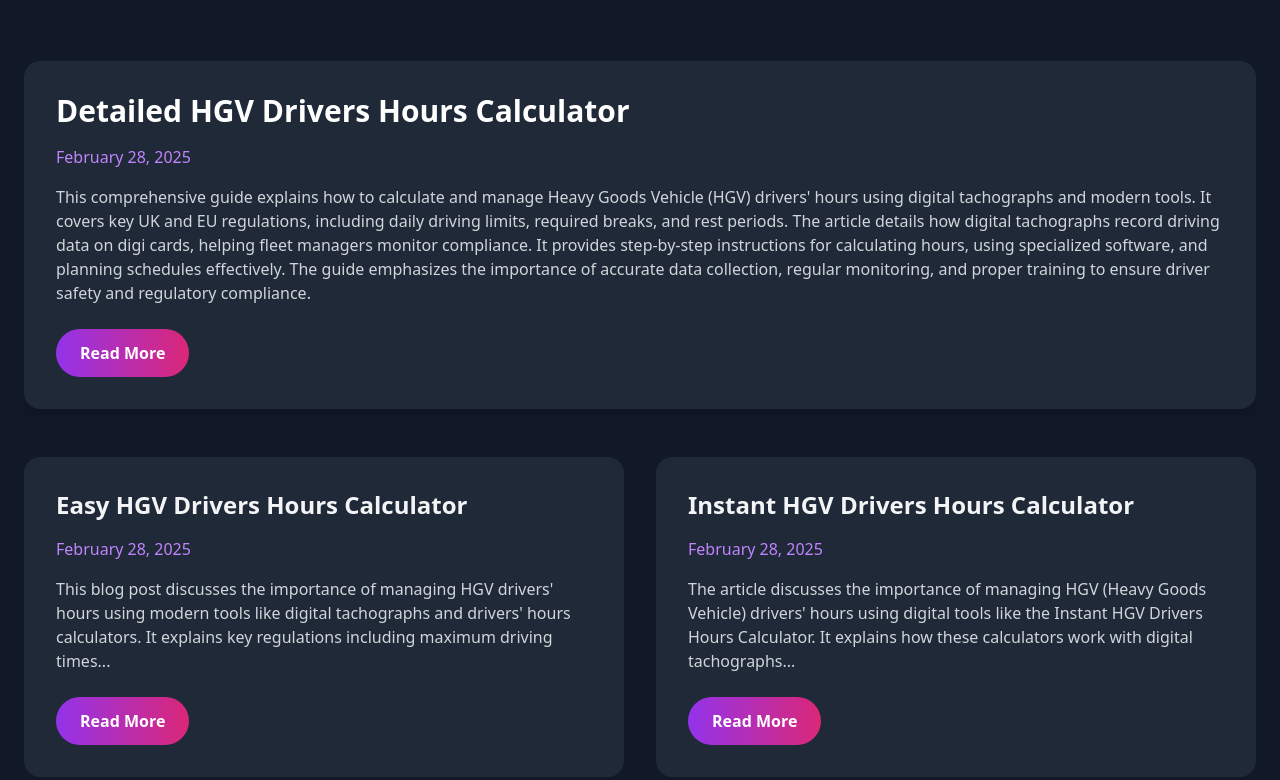
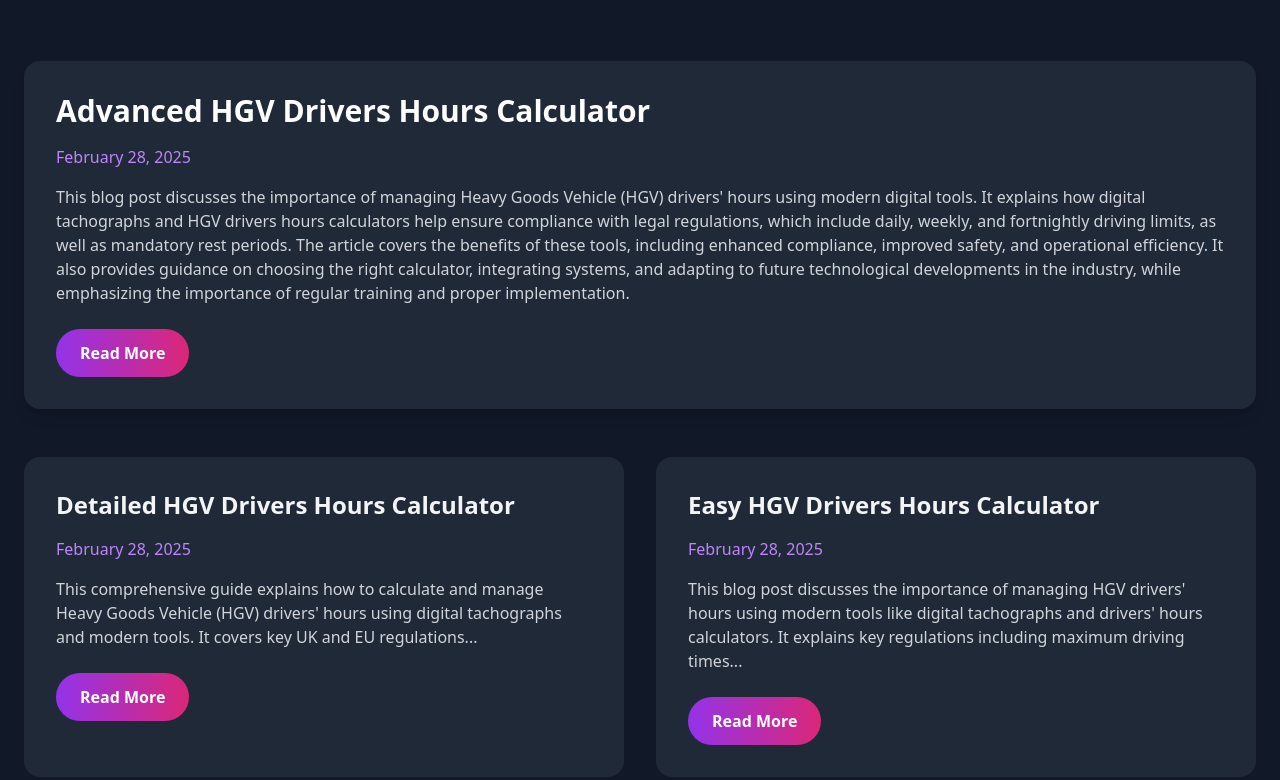
Before and after one commit to windwardboy/the-ultimate-hgv-drivers--hours-calculator-2025-02-28-0sopu, a plain HTML site: page blog.html in a window 1280 px wide. Shown: the part 387-1167 px from the top of the page. Drawn offline with nearby package versions, Linux system fonts and the light colour scheme.

Commit message:
Update blog listing with advanced-hgv-drivers-hours-calculator-20250228-thr.html

```diff
--- a/blog.html
+++ b/blog.html
@@ -36,12 +36,12 @@
 
                 <!-- Featured Post -->
                 <div class="bg-gray-800 rounded-2xl p-8 mb-12 shadow-lg hover:shadow-purple-500/25 transition-all duration-300">
-                    <h2 class="text-3xl font-bold mb-4 text-white">Detailed HGV Drivers Hours Calculator</h2>
+                    <h2 class="text-3xl font-bold mb-4 text-white">Advanced HGV Drivers Hours Calculator</h2>
                     <div class="text-purple-400 mb-4">February 28, 2025</div>
                     <p class="text-gray-300 mb-6">
-                        This comprehensive guide explains how to calculate and manage Heavy Goods Vehicle (HGV) drivers' hours using digital tachographs and modern tools. It covers key UK and EU regulations, including daily driving limits, required breaks, and rest periods. The article details how digital tachographs record driving data on digi cards, helping fleet managers monitor compliance. It provides step-by-step instructions for calculating hours, using specialized software, and planning schedules effectively. The guide emphasizes the importance of accurate data collection, regular monitoring, and proper training to ensure driver safety and regulatory compliance.
+                        This blog post discusses the importance of managing Heavy Goods Vehicle (HGV) drivers' hours using modern digital tools. It explains how digital tachographs and HGV drivers hours calculators help ensure compliance with legal regulations, which include daily, weekly, and fortnightly driving limits, as well as mandatory rest periods. The article covers the benefits of these tools, including enhanced compliance, improved safety, and operational efficiency. It also provides guidance on choosing the right calculator, integrating systems, and adapting to future technological developments in the industry, while emphasizing the importance of regular training and proper implementation.
                     </p>
-                    <a href="https://windwardboy.github.io/the-ultimate-hgv-drivers--hours-calculator-2025-02-28-0sopu/blog/detailed-hgv-drivers-hours-calculator-20250228-asy.html" class="inline-block bg-gradient-to-r from-purple-600 to-pink-600 px-6 py-3 rounded-full text-white font-semibold hover:scale-105 transition-transform duration-300">
+                    <a href="https://windwardboy.github.io/the-ultimate-hgv-drivers--hours-calculator-2025-02-28-0sopu/blog/advanced-hgv-drivers-hours-calculator-20250228-thr.html" class="inline-block bg-gradient-to-r from-purple-600 to-pink-600 px-6 py-3 rounded-full text-white font-semibold hover:scale-105 transition-transform duration-300">
                         Read More
                     </a>
                 </div>
@@ -49,18 +49,18 @@
                 <!-- Previous Posts -->
                 <div class="grid grid-cols-1 md:grid-cols-2 gap-8">
                     <div class="bg-gray-800 rounded-2xl p-8">
+                        <h3 class="text-2xl font-bold mb-4">Detailed HGV Drivers Hours Calculator</h3>
+                        <div class="text-purple-400 mb-4">February 28, 2025</div>
+                        <p class="text-gray-300 mb-6">This comprehensive guide explains how to calculate and manage Heavy Goods Vehicle (HGV) drivers' hours using digital tachographs and modern tools. It covers key UK and EU regulations...</p>
+                        <a href="https://windwardboy.github.io/the-ultimate-hgv-drivers--hours-calculator-2025-02-28-0sopu/blog/detailed-hgv-drivers-hours-calculator-20250228-asy.html" class="inline-block bg-gradient-to-r from-purple-600 to-pink-600 px-6 py-3 rounded-full text-white font-semibold hover:scale-105 transition-transform duration-300">
+                            Read More
+                        </a>
+                    </div>
+                    <div class="bg-gray-800 rounded-2xl p-8">
                         <h3 class="text-2xl font-bold mb-4">Easy HGV Drivers Hours Calculator</h3>
                         <div class="text-purple-400 mb-4">February 28, 2025</div>
                         <p class="text-gray-300 mb-6">This blog post discusses the importance of managing HGV drivers' hours using modern tools like digital tachographs and drivers' hours calculators. It explains key regulations including maximum driving times...</p>
                         <a href="https://windwardboy.github.io/the-ultimate-hgv-drivers--hours-calculator-2025-02-28-0sopu/blog/easy-hgv-drivers-hours-calculator-20250228-iha.html" class="inline-block bg-gradient-to-r from-purple-600 to-pink-600 px-6 py-3 rounded-full text-white font-semibold hover:scale-105 transition-transform duration-300">
-                            Read More
-                        </a>
-                    </div>
-                    <div class="bg-gray-800 rounded-2xl p-8">
-                        <h3 class="text-2xl font-bold mb-4">Instant HGV Drivers Hours Calculator</h3>
-                        <div class="text-purple-400 mb-4">February 28, 2025</div>
-                        <p class="text-gray-300 mb-6">The article discusses the importance of managing HGV (Heavy Goods Vehicle) drivers' hours using digital tools like the Instant HGV Drivers Hours Calculator. It explains how these calculators work with digital tachographs...</p>
-                        <a href="https://windwardboy.github.io/the-ultimate-hgv-drivers--hours-calculator-2025-02-28-0sopu/blog/instant-hgv-drivers-hours-calculator-20250228-snq.html" class="inline-block bg-gradient-to-r from-purple-600 to-pink-600 px-6 py-3 rounded-full text-white font-semibold hover:scale-105 transition-transform duration-300">
                             Read More
                         </a>
                     </div>
```
